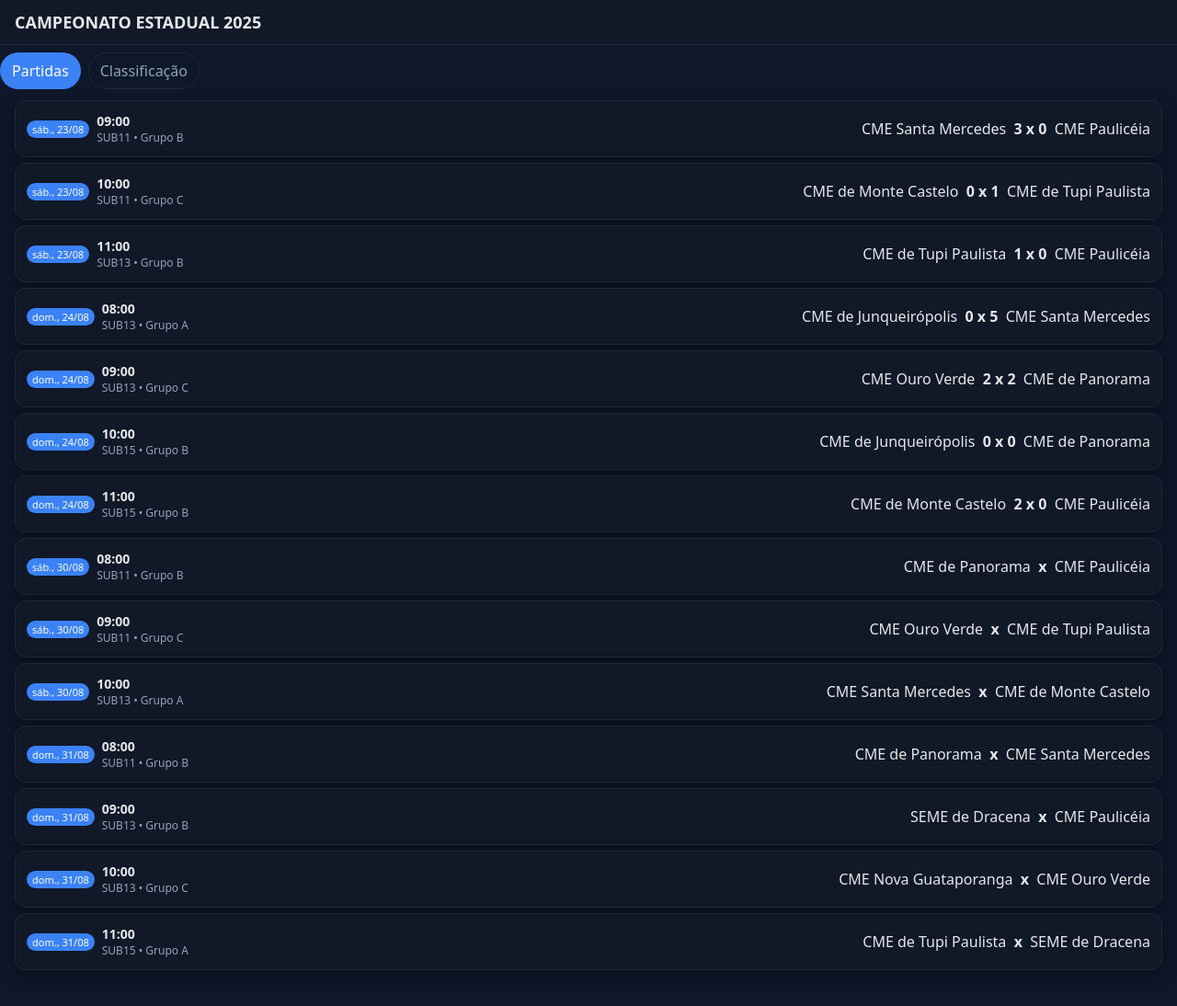
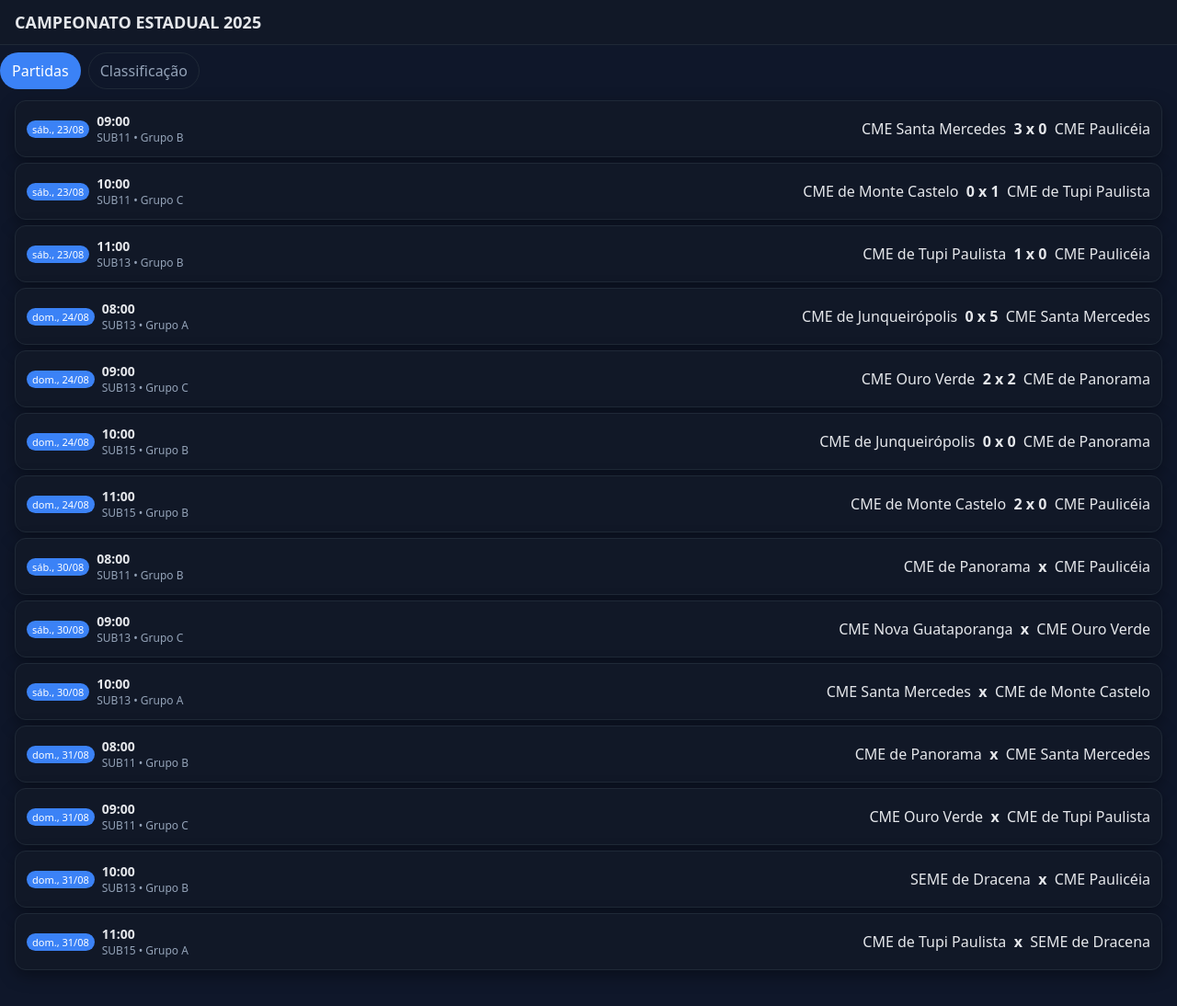
Before and after one commit to asrsistemas/campeonato-estadual, a plain HTML site: page index.html in a window 1280 px wide. Shown: the whole page at 92% size. Drawn offline with Linux system fonts and the light colour scheme.

Commit message:
Add files via upload

```diff
--- a/index.html
+++ b/index.html
@@ -66,16 +66,19 @@ const partidas = [
   { data:'2025-08-24', hora:'09:00', cat:'SUB13', a:'CME Ouro Verde', b:'CME de Panorama', grupo:'C', golsA:2, golsB:2 },
   { data:'2025-08-24', hora:'10:00', cat:'SUB15', a:'CME de Junqueirópolis', b:'CME de Panorama', grupo:'B', golsA:0, golsB:0 },
   { data:'2025-08-24', hora:'11:00', cat:'SUB15', a:'CME de Monte Castelo', b:'CME Paulicéia', grupo:'B', golsA:2, golsB:0 },
+
+  // Jogos do dia 30 de agosto
   { data:'2025-08-30', hora:'08:00', cat:'SUB11', a:'CME de Panorama', b:'CME Paulicéia', grupo:'B' },
-  { data:'2025-08-30', hora:'09:00', cat:'SUB11', a:'CME Ouro Verde', b:'CME de Tupi Paulista', grupo:'C' },
+  { data:'2025-08-30', hora:'09:00', cat:'SUB13', a:'CME Nova Guataporanga', b:'CME Ouro Verde', grupo:'C' },
   { data:'2025-08-30', hora:'10:00', cat:'SUB13', a:'CME Santa Mercedes', b:'CME de Monte Castelo', grupo:'A' },
-   // Jogos do dia 31 de agosto
+
+  // Jogos do dia 31 de agosto
   { data:'2025-08-31', hora:'08:00', cat:'SUB11', a:'CME de Panorama', b:'CME Santa Mercedes', grupo:'B' },
-  { data:'2025-08-31', hora:'09:00', cat:'SUB13', a:'SEME de Dracena', b:'CME Paulicéia', grupo:'B' },
-  { data:'2025-08-31', hora:'10:00', cat:'SUB13', a:'CME Nova Guataporanga', b:'CME Ouro Verde', grupo:'C' },
+  { data:'2025-08-31', hora:'09:00', cat:'SUB11', a:'CME Ouro Verde', b:'CME de Tupi Paulista', grupo:'C' },
+  { data:'2025-08-31', hora:'10:00', cat:'SUB13', a:'SEME de Dracena', b:'CME Paulicéia', grupo:'B' },
   { data:'2025-08-31', hora:'11:00', cat:'SUB15', a:'CME de Tupi Paulista', b:'SEME de Dracena', grupo:'A' },
+];
 
-];
 
 const equipes = [
   'CME Nova Guataporanga','SEME de Dracena','CME Santa Mercedes','CME Paulicéia',
```
